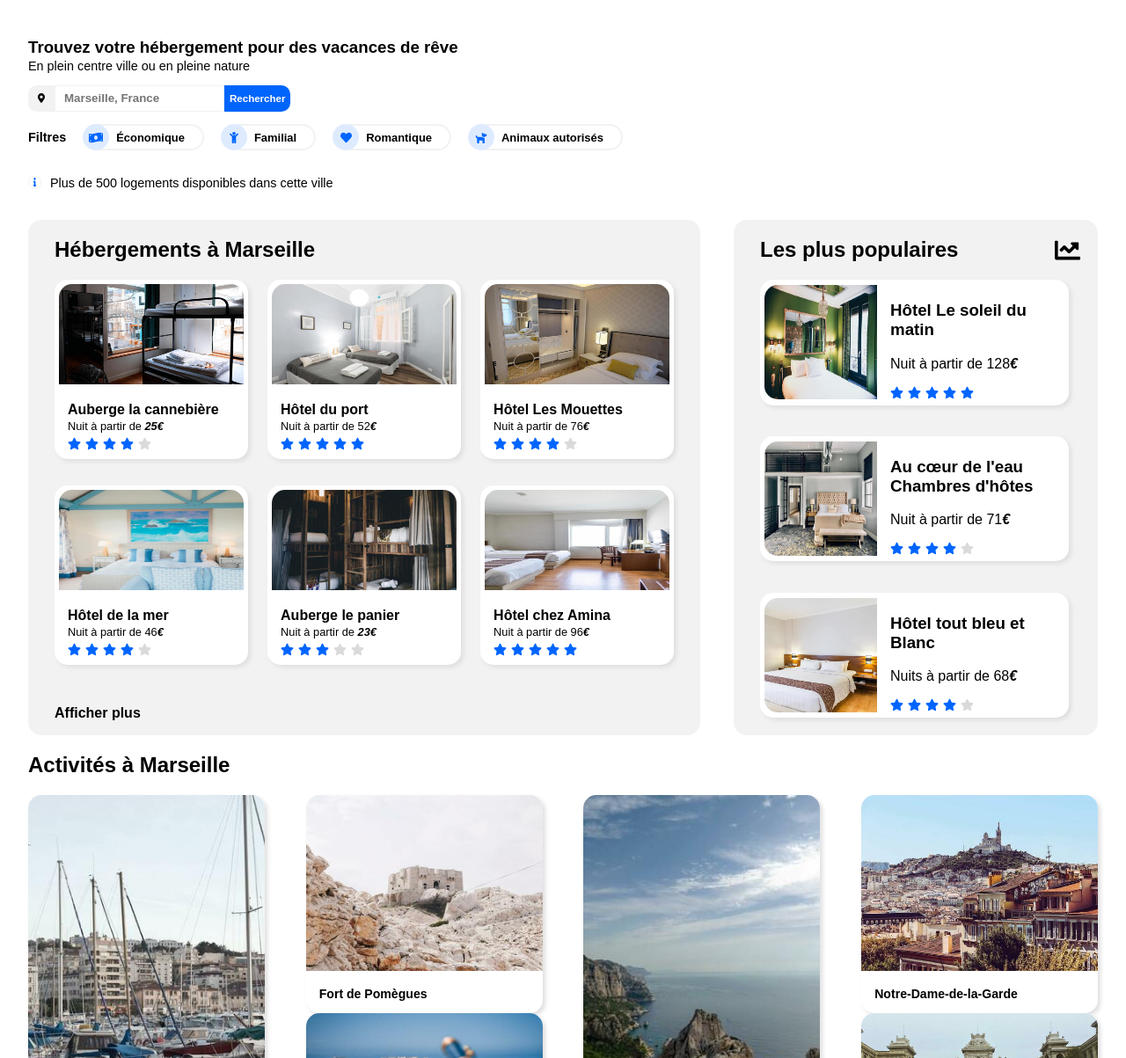
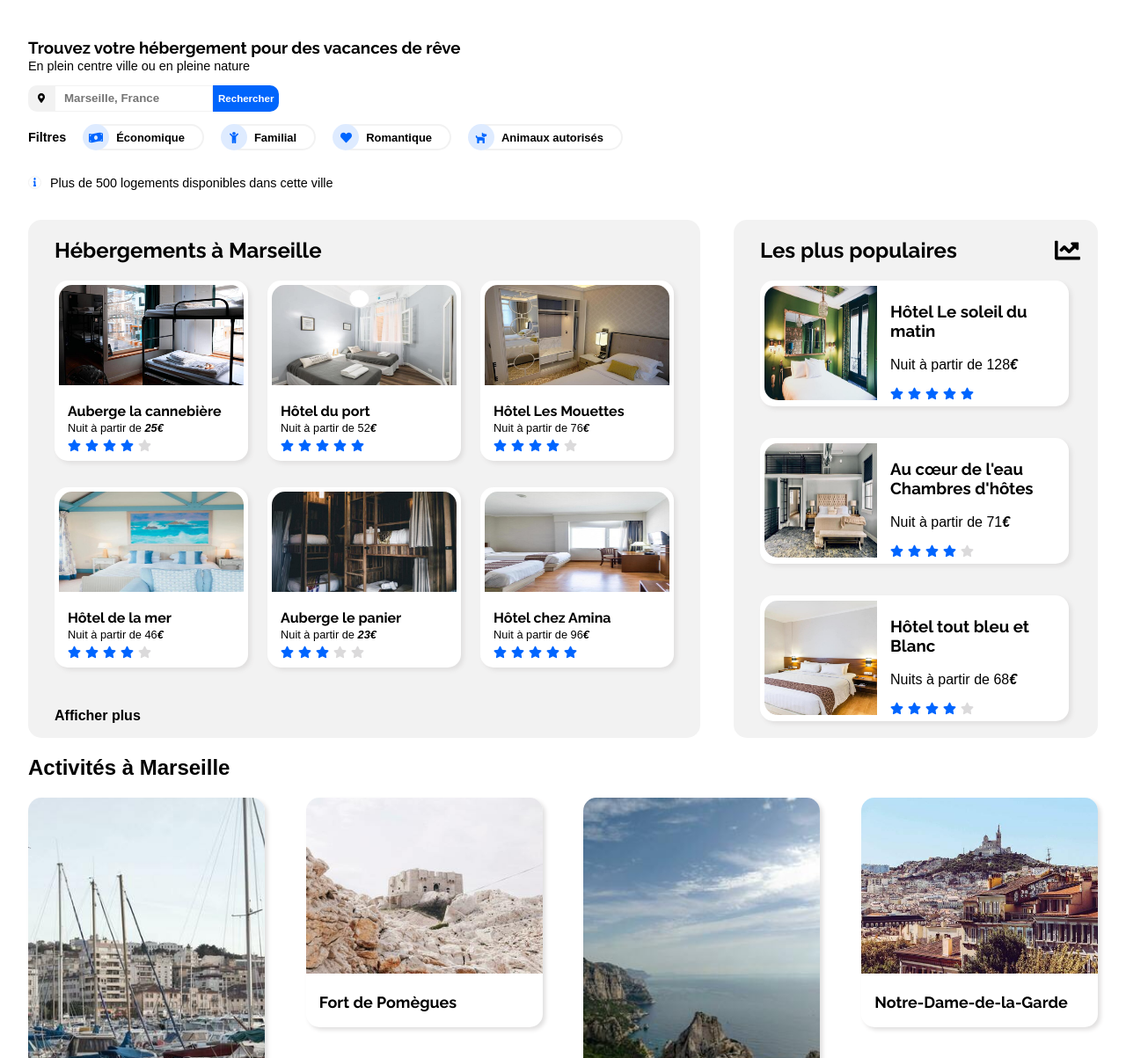
Before and after one commit to Peacepad/Reservia, a plain HTML site: page index.html in a window 1280 px wide. Shown: the part 83-1286 px from the top of the page at 88% size. Drawn offline with Linux system fonts and the light colour scheme; a web font is replaced by a local one.

Commit message:
corrections et ajustement
correction des erreurs après validation, définition des max-width pour grand écran, définition des font-weight pour les titres

```diff
--- a/index.html
+++ b/index.html
@@ -39,7 +39,7 @@
       </div>
       <div id="activites_nav_mobile">
           <a href="#container_bottom_of_page">Activités</a>
-      <div>
+      </div>
     </nav>
 
     <section id="container_top_of_page">
--- a/mobile_style.css
+++ b/mobile_style.css
@@ -58,7 +58,7 @@
     }
 
     #hebergement_nav_mobile a {
-        color: C#0065F;
+        color: #0065F;
     }
 
     /*--------------------Container_top_of_page-----------------*/
@@ -299,6 +299,7 @@
         max-height: none;
         margin: auto;
         width: 95%;
+        height: auto;
     }
 
     .image_card_3 img {
--- a/style.css
+++ b/style.css
@@ -102,7 +102,10 @@ header {
 h1 {
     font-size: 1.3em;
     margin-bottom: 2px;
+    font-family: "raleway-bold";
+    font-weight: 300;
 }
+
 #top_of_page_1 p {
     margin-top: 2px;
 }
@@ -131,6 +134,7 @@ h1 {
 
 #search_input {
     height: 30px ;
+    width: 180px;
     border: #f2f2f2 1px solid;
     margin-right: 0;
     padding-left:10px;
@@ -394,6 +398,12 @@ article {
     border-radius: 15px;
     background-color: #f2f2f2;
     font-weight: bold;
+    max-width: 900px;
+}
+
+article h2 {
+    font-family: "raleway-bold";
+    font-weight: 300;
 }
 
 /*----------disposition des cards----------*/
@@ -429,6 +439,8 @@ article {
 .card h3 {
     font-size: 1rem;
     margin-bottom: 2px;
+    font-family: "raleway-bold";
+    font-weight: 300;
 }
 
 .contenu_card p {
@@ -505,12 +517,17 @@ article a {
 aside {
     display: flex;
     width: 30vw;
-
+    max-width: 600px;
     flex-direction: column;
     background-color: #f2f2f2;
     padding-left: 30px;
     border-radius: 15px;
 
+}
+
+aside h2 {
+    font-family: "raleway-bold";
+    font-weight: 300;
 }
 
 #container_card_2 {
@@ -556,6 +573,10 @@ aside {
     color: black
 }
 
+.contenu_card_2 h3 {
+        font-family: "raleway-bold";
+        font-weight: 300;
+}
 
 
 /*--------------------------------Bottom of page -----------------------------*/
@@ -567,6 +588,11 @@ aside {
     flex-direction: column;
     justify-content: space-between;
     font-family: "raleway",sans-serif;
+}
+
+#containter_bottom_of_page h2 {
+    font-family: "raleway-bold";
+    font-weight: 300;
 }
 
 #container_bottom_of_page a {
@@ -583,7 +609,8 @@ aside {
     flex-wrap: wrap;
     justify-content: space-between;
     align-content: space-between;
-
+    height: 485px;
+    max-width: 1500px;
 }
 
 .card_3 {
@@ -596,7 +623,9 @@ aside {
 }
 
 .card_3 h3 {
-    font-size: 1.1vw;
+    font-size: 1.4vw;
+    font-family: "raleway-bold";
+    font-weight: 300;
 }
 
 .card_3:hover {
@@ -613,6 +642,7 @@ aside {
     object-fit: cover;
     border-top-left-radius: 15px;
     border-top-right-radius: 15px;
+    max-width: 400px ;
 }
 
 .contenu_card_3 {
@@ -627,6 +657,7 @@ aside {
     object-fit: cover;
     border-top-left-radius: 15px;
     border-top-right-radius: 15px;
+    max-width: 400px
 }
 
 /*petite taile*/
@@ -637,6 +668,7 @@ aside {
     object-fit: cover;
     border-top-left-radius: 15px;
     border-top-right-radius: 15px;
+    max-width: 400px
 }
 
 
```
